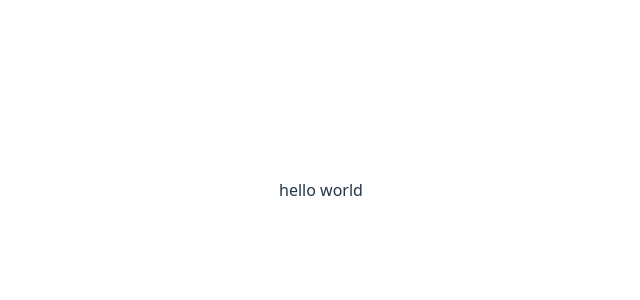
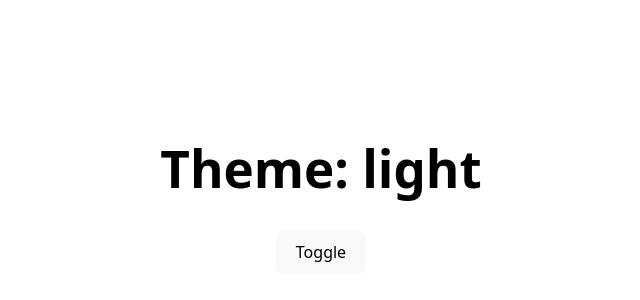
Before and after one commit to jht960526/React, a React (Vite) app in the folder reactstudy/second-react-app/: page / in a window 1280 px wide. Shown: the part 210-510 px from the top of the page, without its empty margins (319-959 px from the left). Built offline with nearby package versions, Linux system fonts and the light colour scheme.

Commit message:
ContextAPI2
ContextAPI를 실생활에 적용한 예제

```diff
--- a/reactstudy/second-react-app/src/App.jsx
+++ b/reactstudy/second-react-app/src/App.jsx
@@ -1,13 +1,14 @@
 import { useReducer, useState } from 'react'
 import './App.css'
 import { MyComponent, MyProvider } from './MyConponent';
+import { ThemeComponent, ThemeProvider } from './Theme';
 
 function App() {
   return(
     <div>
-      <MyProvider>
-        <MyComponent/>
-      </MyProvider>
+      <ThemeProvider>
+        <ThemeComponent/>
+      </ThemeProvider>
     </div>
   );
 }
--- /dev/null
+++ b/reactstudy/second-react-app/src/Theme.jsx
@@ -0,0 +1,31 @@
+import { Children, createContext, use, useContext, useState } from "react";
+
+export const ThemeContext = createContext("light");
+
+export const ThemeProvider = ({children}) => {
+    const [theme,setTheme] = useState("light")
+
+    const handleToggle = () => {
+        setTheme((pre) => (pre === "light"?"dark" : "light"));
+    };
+
+    return(
+        <ThemeContext.Provider value={{theme, onToggle: handleToggle}}>
+            {children}
+        </ThemeContext.Provider>
+    );
+};
+
+export const ThemeComponent = () => {
+    const {theme, onToggle} = useContext(ThemeContext);
+
+    return (
+        <div style = {{
+            background: theme === "light" ? "#fff" : "#333",
+            color: theme === "light" ? "#000" : "#fff",
+        }}>
+            <h1>Theme: {theme}</h1>
+            <button onClick={onToggle}>Toggle</button>
+        </div>
+    );
+};
```
